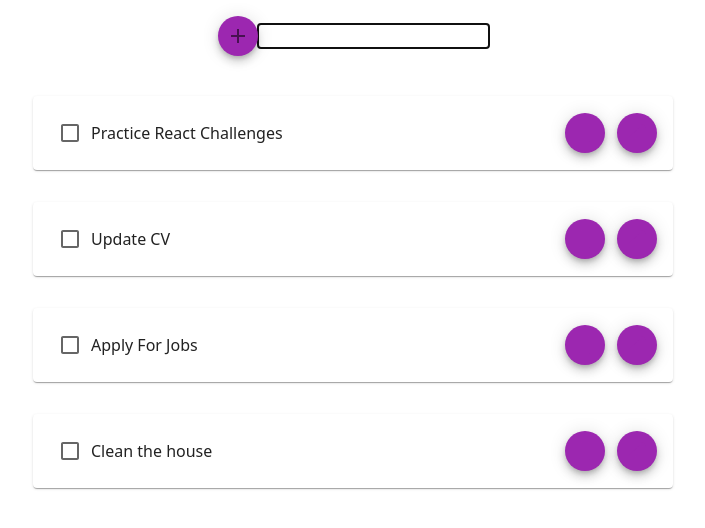
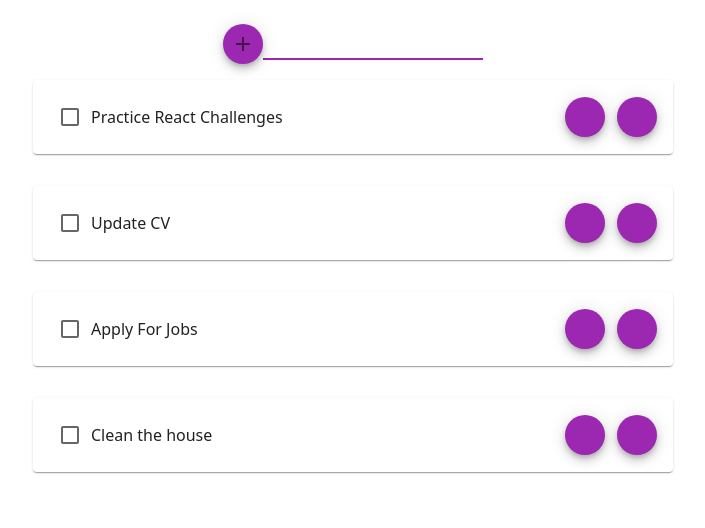
Before and after one commit to tannazma/taskWave, a Next.js app: page / in a window 1280 px wide. Both pictures are taken after a click on the button 640 px from the left and 36 px from the top of the page. Shown: the top 528 px of the page, without its empty margins (287-992 px from the left). Built offline with nearby package versions, Linux system fonts and the light colour scheme.

Commit message:
usni MUI for input TextField + some CSS

```diff
--- a/src/pages/index.tsx
+++ b/src/pages/index.tsx
@@ -1,6 +1,6 @@
 import { useState } from "react";
 // import AssignmentIcon from "@material-ui/icons/Assignment";
-import { Card, Checkbox, Fab } from "@mui/material";
+import { Card, Checkbox, Fab, TextField } from "@mui/material";
 import DeleteIcon from "@mui/icons-material/Delete";
 import AddIcon from "@mui/icons-material/Add";
 import EditIcon from "@mui/icons-material/Edit";
@@ -67,18 +67,23 @@ const TaskWave = () => {
     }
   };
   return (
-    <div className="flex flex-col gap-4 p-4">
-      <div className="pb-6 flex justify-center items-center">
+    <div className="flex flex-col gap-4 pt-6">
+      <div className="flex justify-center items-center">
         <Fab
           size="small"
           color="secondary"
           aria-label="add"
-          onClick={() => setShowInput(true)}
+          onClick={() => setShowInput(!showInput)}
         >
           <AddIcon color="action" />
         </Fab>
         {showInput && (
-          <input
+          <TextField
+            id="outlined-basic"
+            color="secondary"
+            // label="Standard"
+            variant="standard"
+            className="pl-3 transition duration-8 hover:duration-400 ease-in-out animate-[wiggle_1s_ease-in-out_infinite]"
             autoFocus
             onChange={(e) => setNewTaskText(e.target.value)}
             value={newTaskText}
```
